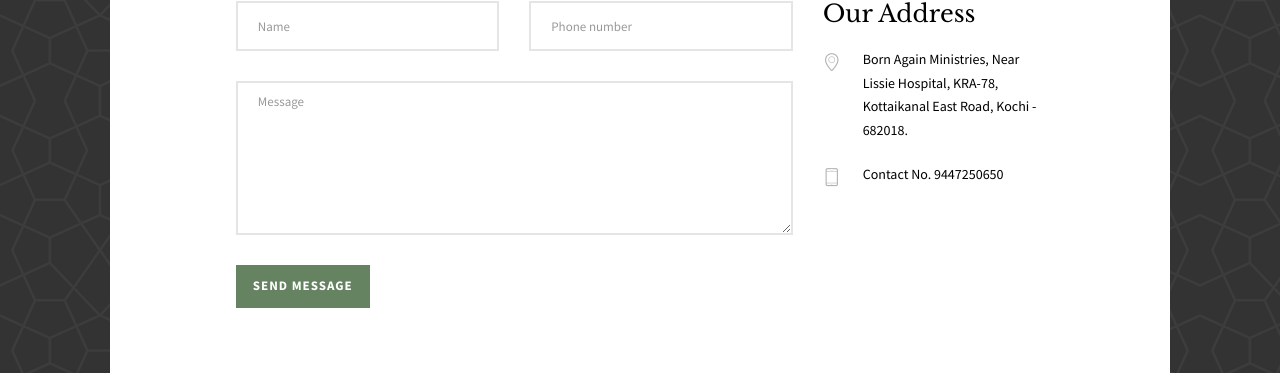
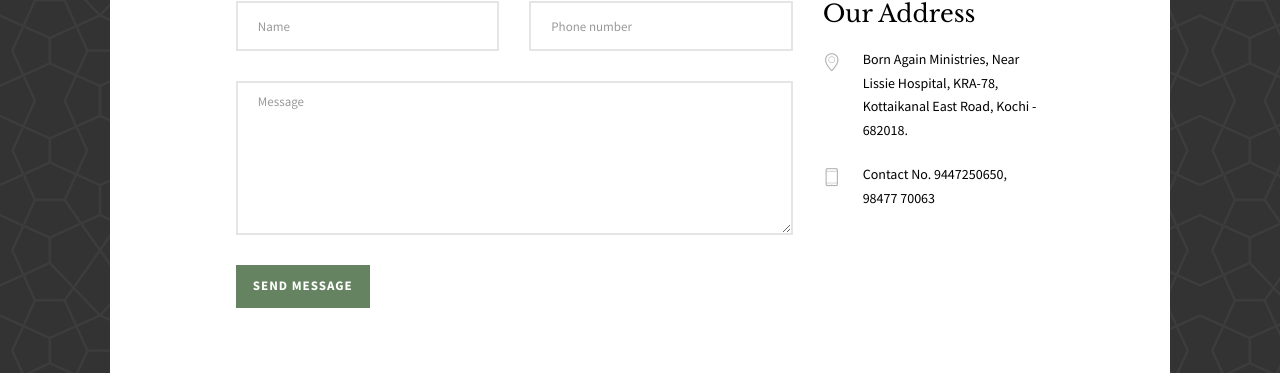
Before and after one commit to samuelc40/born-again-ministries-main, a Django app: page /contact in a window 1280 px wide. Shown: the part 1050-1423 px from the top of the page. Run offline with Django 4.2, Linux system fonts and the light colour scheme; some libraries are stand-ins or nearby versions; some web fonts are replaced.

Commit message:
Update contact.html

```diff
--- a/templates/contact.html
+++ b/templates/contact.html
@@ -37,7 +37,7 @@
 				<h3>Our Address</h3>
 				<ul class="contact-info">
 					<li><i class="icon-location4"></i>Born Again Ministries, Near Lissie Hospital, KRA-78, Kottaikanal East Road, Kochi - 682018.</li>
-					<li><i class="icon-phone3"></i>Contact No. 9447250650</li>
+					<li><i class="icon-phone3"></i>Contact No. 9447250650, 98477 70063</li>
 					<!-- <li><i class="icon-location3"></i><a href="#">.com</a></li> -->
 					<!-- <li><i class="icon-globe2"></i><a href="#">www.yoursite.com</a></li> -->
 				</ul>
```
